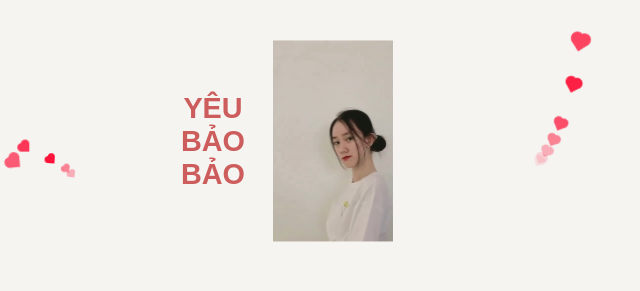
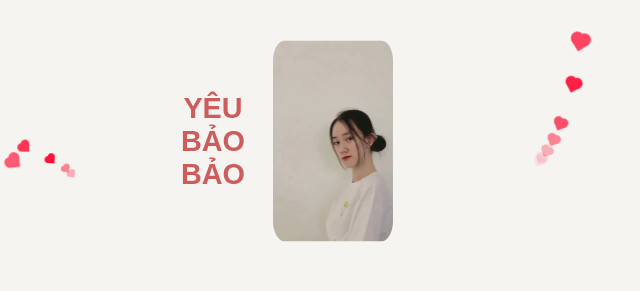
Before and after one commit to aogieNch/xebuytlinhtinh, a plain HTML site: page index.html in a window 1280 px wide. Shown: the part 333-624 px from the top of the page, 327-967 px from the left. Drawn offline with Linux system fonts and the light colour scheme; a web font is replaced by a local one.

Commit message:
Update index.html

```diff
--- a/index.html
+++ b/index.html
@@ -2289,7 +2289,7 @@
            display: flex;
            align-items: center;">
             <span style="flex: 1;">YÊU BẢO BẢO</span>
-            <img src="70d3a6cd979c48c2118d.jpg" alt="My Image" style="width: 50%;">
+            <img src="70d3a6cd979c48c2118d.jpg" alt="My Image" style="width: 50%; border-radius: 10%;">
         </h1>
         <div class='vehicle-body'>
             <div class='wrap-body'>
```
